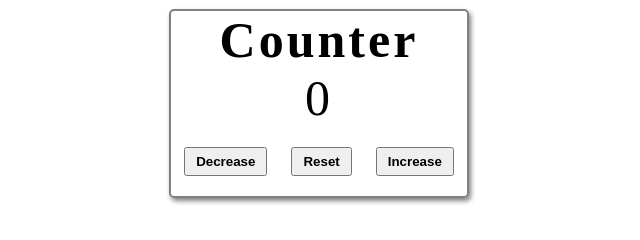
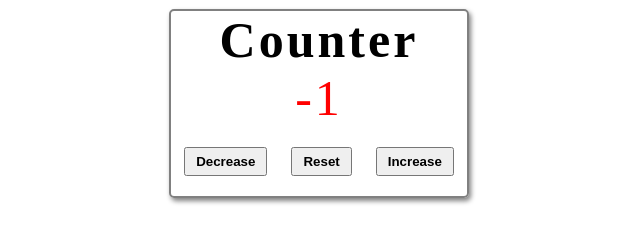
Before and after one commit to mdafsha9/Javascript-counter-project, a plain HTML site: page index.html in a window 1280 px wide. Both pictures are taken after a click on the button "Decrease". Shown: the part 291-531 px from the top of the page, 343-983 px from the left. Drawn offline with Linux system fonts and the light colour scheme.

Commit message:
counter project completed

```diff
--- a/index.html
+++ b/index.html
@@ -16,5 +16,6 @@
         <button class="btn increase">Increase</button>
       </div>
     </main>
+    <script src="script.js"></script>
   </body>
 </html>
--- a/script.js
+++ b/script.js
@@ -0,0 +1,29 @@
+// set inital value to zero
+let count = 0;
+// select value and buttons
+const value = document.querySelector("#value");
+const btns = document.querySelectorAll(".btn");
+
+btns.forEach(function (btn) {
+  btn.addEventListener("click", function (e) {
+    const styles = e.currentTarget.classList;
+    if (styles.contains("decrease")) {
+      count--;
+    } else if (styles.contains("increase")) {
+      count++;
+    } else {
+      count = 0;
+    }
+
+    if (count > 0) {
+      value.style.color = "green";
+    }
+    if (count < 0) {
+      value.style.color = "red";
+    }
+    if (count === 0) {
+      value.style.color = "#222";
+    }
+    value.textContent = count;
+  });
+});
```
